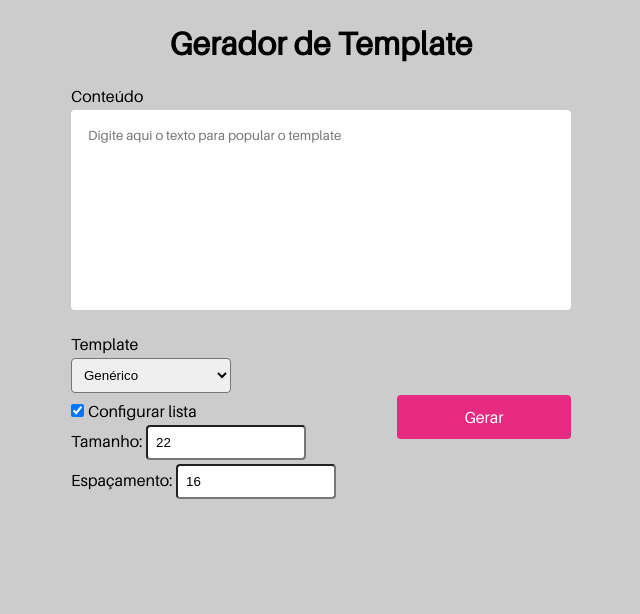
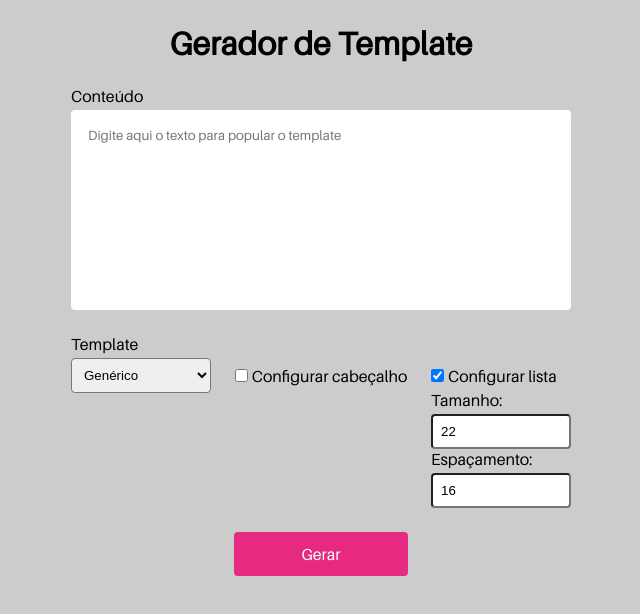
Before and after one commit to ramondorosario/generate-template, a React (Create React App) app: page / in a window 1280 px wide. Both pictures are taken after a click on the checkbox "Configurar lista". Shown: the top 614 px of the page, without its empty margins (319-959 px from the left). Built offline with nearby package versions, Linux system fonts and the light colour scheme.

Commit message:
feat: add new config

```diff
--- a/src/components/card/index.tsx
+++ b/src/components/card/index.tsx
@@ -11,10 +11,13 @@ interface ICard {
   id: string;
   fontSizeList: number;
   templateValue: TemplateType;
-  space: number;
+  spaces: {
+    header: number;
+    list: number;
+  };
 }
 
-export function Card({ text, id, fontSizeList, templateValue, space }: ICard) {
+export function Card({ text, id, fontSizeList, templateValue, spaces }: ICard) {
   const data = splitter(text);
 
   if (!data) return null;
@@ -33,7 +36,7 @@ export function Card({ text, id, fontSizeList, templateValue, space }: ICard) {
           })`,
         }}
       >
-        <div className={s.header}>
+        <div className={s.header} style={{ gap: spaces.header }}>
           <p className={s.regular}>{amountJobsText}</p>
           <p>{data.role}</p>
           <p>
@@ -44,7 +47,7 @@ export function Card({ text, id, fontSizeList, templateValue, space }: ICard) {
           </p>
         </div>
 
-        <div className={s.row}>
+        <div className={`${s.row} ${s[templateValue]}`}>
           <p>{data.locale}</p>
           <p>
             Período de inscrição: <span>{data.registrationDeadline}</span>
@@ -52,7 +55,7 @@ export function Card({ text, id, fontSizeList, templateValue, space }: ICard) {
         </div>
 
         <div className={s.content}>
-          <ul style={{ fontSize: fontSizeList, gap: space }}>
+          <ul style={{ fontSize: fontSizeList, gap: spaces.list }}>
             {data.list.map((item, i) => (
               <li key={item + i} dangerouslySetInnerHTML={{ __html: item }} />
             ))}
@@ -74,17 +77,3 @@ export function Card({ text, id, fontSizeList, templateValue, space }: ICard) {
     </div>
   );
 }
-
-// Instrutor II - Sistemas
-// Salvador/BA
-// Prazo: 20/12/22 e 05/01/23
-
-// RP 432166 e 432145
-
-// $3 Atividades Desenvolvidas: Atender as demandas dos cursos técnicos da área de desenvolvimento de sistemas. Responsável por desenvolver ações referentes ao processo de ensino e aprendizagem que possibilitem aos alunos adquirirem as capacidades e conhecimentos necessários a sua formação profissional, bem como acompanhar o desenvolvimento das competências requeridas, preparando-os para atuar no mercado de trabalho.
-
-// $4 Informações adicionais: Salário + Benefícios. Horista Contrato de tempo Indeterminado. Carga Horária: 20h semanais (Noturno) 18:00 às 22:00
-
-// $1 Escolaridade: Ensino Superior em Análise e Desenvolvimento de Sistemas, Sistemas de Informação, Ciência da Computação ou áreas afins.
-
-// $2 Experiência: Ter atuado ou possuir conhecimentos ou certificados em gestão de projetos, possuir experiência em docência ou treinamento em inovação, empreendedorismo, startup de software, possuir conhecimento e aplicações da indústria 4.0.
--- a/src/components/card/styles.module.scss
+++ b/src/components/card/styles.module.scss
@@ -13,6 +13,10 @@
     padding: 50px 0 0 138px;
 
     .header {
+      display: flex;
+      flex-direction: column;
+      gap: 24px;
+
       margin-left: 270px;
       height: 210px;
 
@@ -24,8 +28,6 @@
           font-family: "Aileron-Regular", sans-serif;
           text-transform: uppercase;
         }
-
-        margin-bottom: 24px;
 
         &:nth-child(2) {
           font-size: 32px;
@@ -45,8 +47,15 @@
     .row {
       display: flex;
       align-items: center;
-      margin: 0px 0 26px 60px;
       font-family: "Aileron-Heavy", sans-serif;
+
+      &.FIEB {
+        margin: 0px 0 26px 60px;
+      }
+
+      &.generic {
+        margin: -5px 0 31px 60px;
+      }
 
       p {
         font-size: 26px;
--- a/src/page/home/index.tsx
+++ b/src/page/home/index.tsx
@@ -12,6 +12,10 @@ export function Home() {
     showInput: boolean;
     space: string;
   }>({ fontSize: "22", showInput: false, space: "16" });
+  const [settingsHeader, setSettingsHeader] = useState<{
+    showInput: boolean;
+    space: string;
+  }>({ showInput: false, space: "24" });
 
   async function downloadImage() {
     const element = document.getElementById("capture")!;
@@ -22,24 +26,6 @@ export function Home() {
     link.href = dataUrl;
     link.click();
   }
-
-  //   async function downloadImage() {
-  //     const element = document.getElementById("capture")!;
-  //     const canvas = await html2canvas(element);
-  //     const image = canvas.toDataURL("image/png", 1.0);
-
-  //     const fakeLink = document.createElement("a");
-  //     fakeLink.style.display = "none";
-  //     fakeLink.download = "card.png";
-
-  //     fakeLink.href = image;
-
-  //     document.body.appendChild(fakeLink);
-  //     fakeLink.click();
-  //     document.body.removeChild(fakeLink);
-
-  //     fakeLink.remove();
-  //   }
 
   return (
     <div className={s.container}>
@@ -54,9 +40,9 @@ export function Home() {
           onChange={(e) => setText(e.target.value)}
         />
       </div>
-      <div className={s.btns}>
+
       <div className={s.settings}>
-          <div className={s.containerSelect}>
+        <div>
           <label htmlFor="select">Template</label>
           <select
             name="select"
@@ -69,6 +55,43 @@ export function Home() {
           </select>
         </div>
 
+        <div className={s.containerAdjusts}>
+          <div>
+            <input
+              type="checkbox"
+              id="header"
+              onChange={(e) => {
+                const checked = e.target.checked;
+                setSettingsHeader({
+                  showInput: checked,
+                  space: checked ? settingsFontSizeList.space : "24",
+                });
+              }}
+            />
+            <label htmlFor="header">Configurar cabeçalho</label>
+          </div>
+
+          {settingsHeader.showInput && (
+            <div className={s.adjusts}>
+              <div>
+                <label htmlFor="spaceHeader">Espaçamento: </label>
+                <input
+                  id="spaceHeader"
+                  type="text"
+                  value={settingsHeader.space.toString()}
+                  onChange={(e) =>
+                    setSettingsHeader({
+                      ...settingsHeader,
+                      space: e.target.value,
+                    })
+                  }
+                />
+              </div>
+            </div>
+          )}
+        </div>
+
+        <div className={s.containerAdjusts}>
           <div>
             <input
               type="checkbox"
@@ -86,7 +109,7 @@ export function Home() {
           </div>
 
           {settingsFontSizeList.showInput && (
-            <>
+            <div className={s.adjusts}>
               <div>
                 <label htmlFor="font">Tamanho: </label>
                 <input
@@ -115,20 +138,22 @@ export function Home() {
                   }
                 />
               </div>
-            </>
+            </div>
           )}
         </div>
-
+      </div>
       <button className={s.btnGenerate} onClick={() => setGenerate(true)}>
         Gerar
       </button>
-      </div>
       {generate && text && (
         <>
           <Card
             id="capture"
             fontSizeList={Number(settingsFontSizeList.fontSize)}
-            space={Number(settingsFontSizeList.space)}
+            spaces={{
+              header: Number(settingsHeader.space),
+              list: Number(settingsFontSizeList.space),
+            }}
             text={text}
             templateValue={templateValue}
           />
--- a/src/page/home/styles.module.scss
+++ b/src/page/home/styles.module.scss
@@ -54,32 +54,39 @@
     border-radius: 4px;
     outline: none;
     margin-top: 4px;
-    width: 160px;
+    width: 140px;
   }
 
   input[type="checkbox"] {
     margin-right: 4px;
   }
 
-  .containerSelect {
+  .settings {
     display: flex;
-    flex-direction: column;
-    margin-bottom: 8px;
-    width: 100%;
-  }
-
-  .btns {
-    display: flex;
-    align-items: center;
     justify-content: space-between;
     max-width: 500px;
     width: 100%;
     margin-bottom: 24px;
-  }
 
-  .settings {
-    display: flex;
-    flex-direction: column;
+    > div {
+      display: flex;
+      padding-top: 32px;
+
+      &:first-child {
+        flex-direction: column;
+        padding-top: 0;
+      }
+
+      &.containerAdjusts {
+        flex-direction: column;
+        position: relative;
+
+        .adjusts {
+          width: min-content;
+          margin-top: 4px;
+        }
+      }
+    }
   }
 
   button {
@@ -96,6 +103,7 @@
 
     &.btnGenerate {
       margin: 0;
+      margin-bottom: 32px;
     }
 
     transition: all 0.1s linear;
```
Lines whose indentation alone changed are shown as unchanged.
